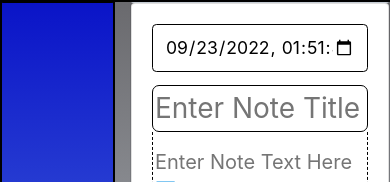
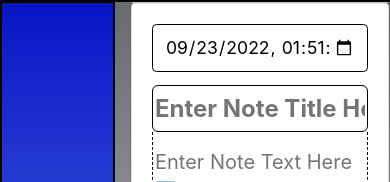
Before and after one commit to AASports89/git-your-notes, a website: page public/notes.html in a window 390 px wide. Shown: the part 197-379 px from the top of the page. Drawn offline with nearby package versions, Linux system fonts and the light colour scheme; no server answers.

```diff
--- a/public/assets/css/styles.css
+++ b/public/assets/css/styles.css
@@ -81,7 +81,8 @@
 .note-title {
   height: 50px;
   margin-top: 13px;
-  font-size: 1.75rem;
+  font-size: 1.50rem;
+  font-weight: bold;
 }
 
 .note-title:read-only,
```
Also changed, not shown: README.md, public/assets/images/mb.png (deleted), public/assets/images/smph.png (added), public/assets/images/tbdv.png (added), public/assets/images/td.png (deleted), 2 other files.
